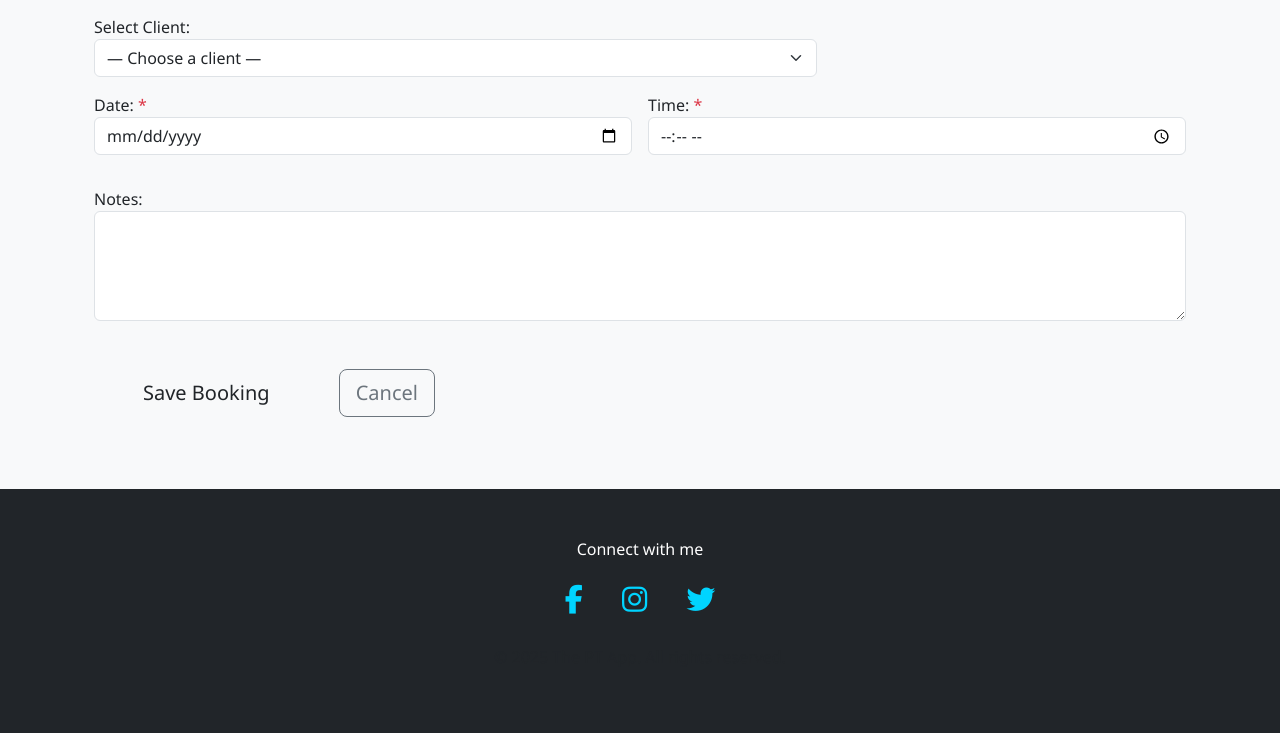
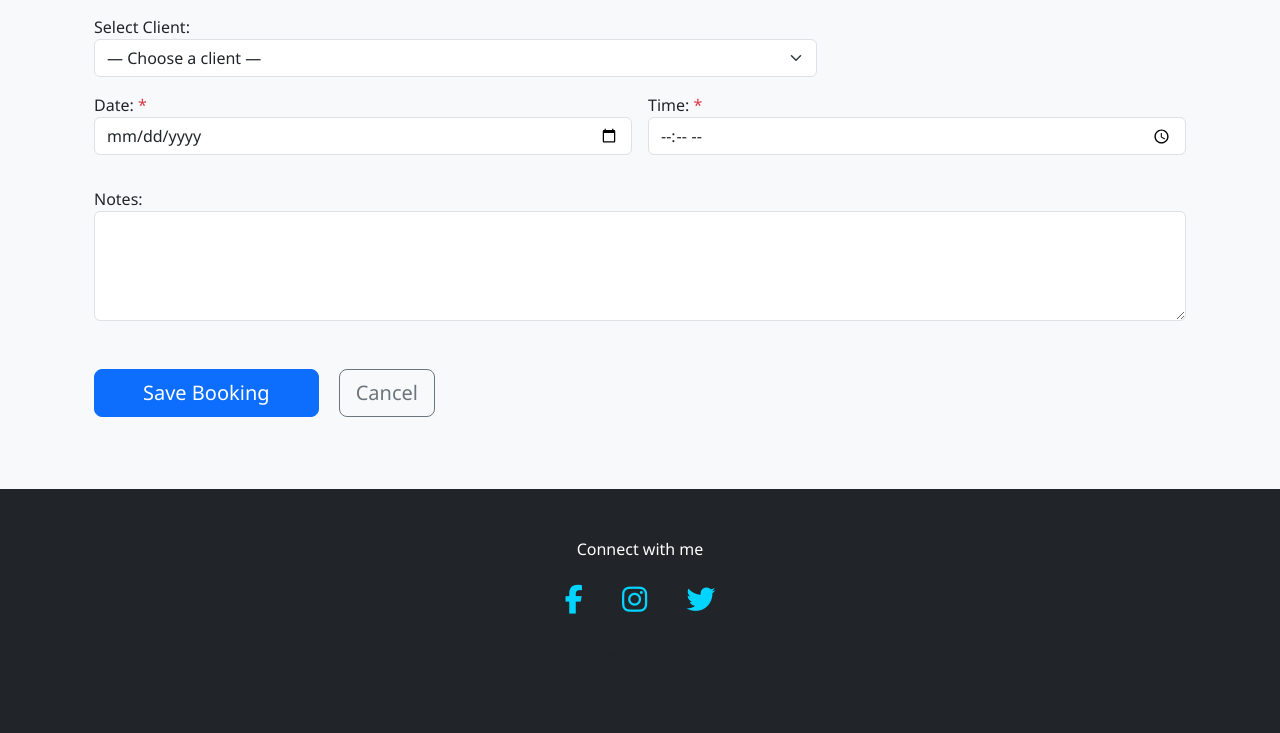
Before and after one commit to Brianon97/theptapp, a Django app: page /new/ in a window 1280 px wide. Shown: the part 195-928 px from the top of the page. Run offline with Django 4.2, Linux system fonts and the light colour scheme; the visitor is signed in with stand-in values (Sample User, id 1); data comes from the database, SQL or seed files in the repository; data that the repository does not hold is empty.

Commit message:
save buttton styling fix

```diff
--- a/templates/base.html
+++ b/templates/base.html
@@ -56,17 +56,6 @@
     </style>
   </head>
   <body>
-    <!-- Simple Alert Messages (No Toasts) -->
-    {% if messages %}
-      <div class="container mt-5 pt-4">
-        {% for message in messages %}
-          <div class="alert alert-{{ message.tags }} alert-dismissible fade show" role="alert">
-            {{ message }}
-            <button type="button" class="btn-close" data-bs-dismiss="alert" aria-label="Close"></button>
-          </div>
-        {% endfor %}
-      </div>
-    {% endif %}
    <!-- NAVBAR – FINAL VERSION FOR YOUR BOOKING APP -->
 <nav class="navbar navbar-expand-lg navbar-dark fixed-top">
   <div class="container">
@@ -140,6 +129,18 @@
   </div>
 </nav>
 
+    <!-- Messages Container -->
+    {% if messages %}
+      <div class="container mt-5 pt-3">
+        {% for message in messages %}
+          <div class="alert alert-{{ message.tags }} alert-dismissible fade show" role="alert">
+            {{ message }}
+            <button type="button" class="btn-close" data-bs-dismiss="alert" aria-label="Close"></button>
+          </div>
+        {% endfor %}
+      </div>
+    {% endif %}
+
     <main class="container my-4">{% block content %}{% endblock %}</main>
 
     <!-- FOOTER -->
--- a/templates/trainer/booking_form.html
+++ b/templates/trainer/booking_form.html
@@ -78,7 +78,7 @@
 
     <!-- Buttons -->
     <div class="mt-5">
-      <button id="save-booking" type="submit" class="btn  btn-lg px-5">
+      <button id="save-booking" type="submit" class="btn btn-primary btn-lg px-5">
         Save Booking
       </button>
       <a href="{% url 'trainer:booking_list' %}" class="btn btn-outline-secondary btn-lg ms-3">
```
